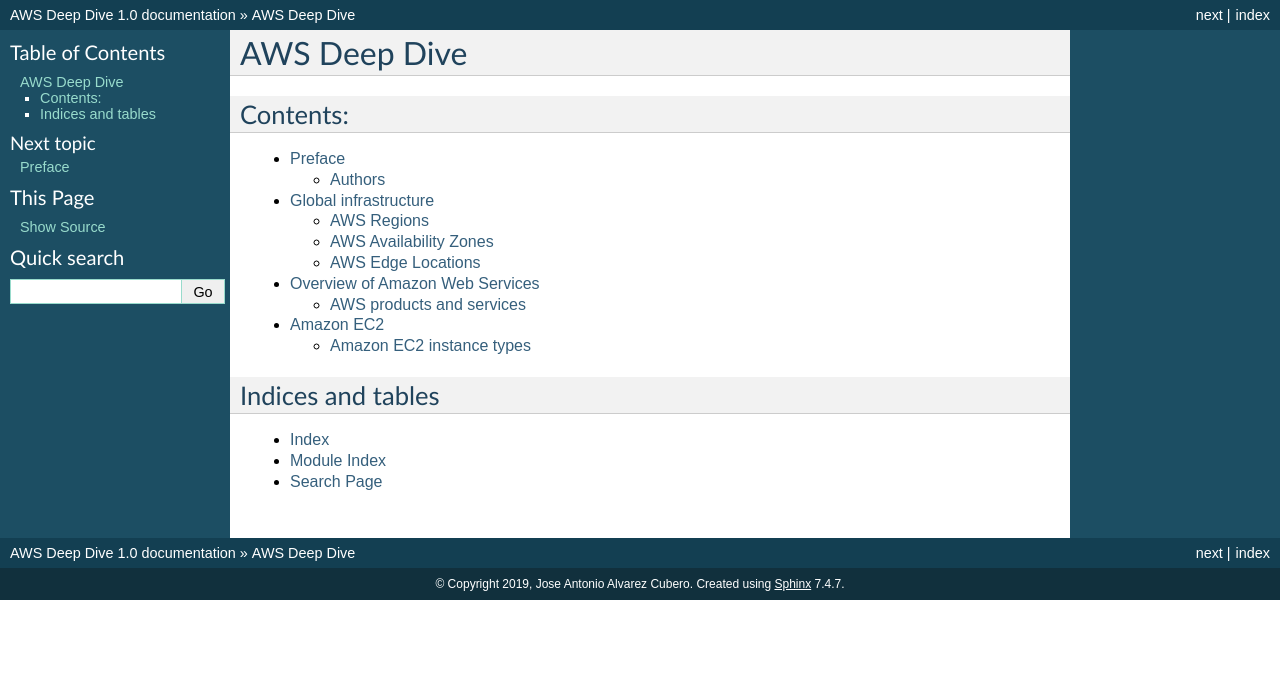
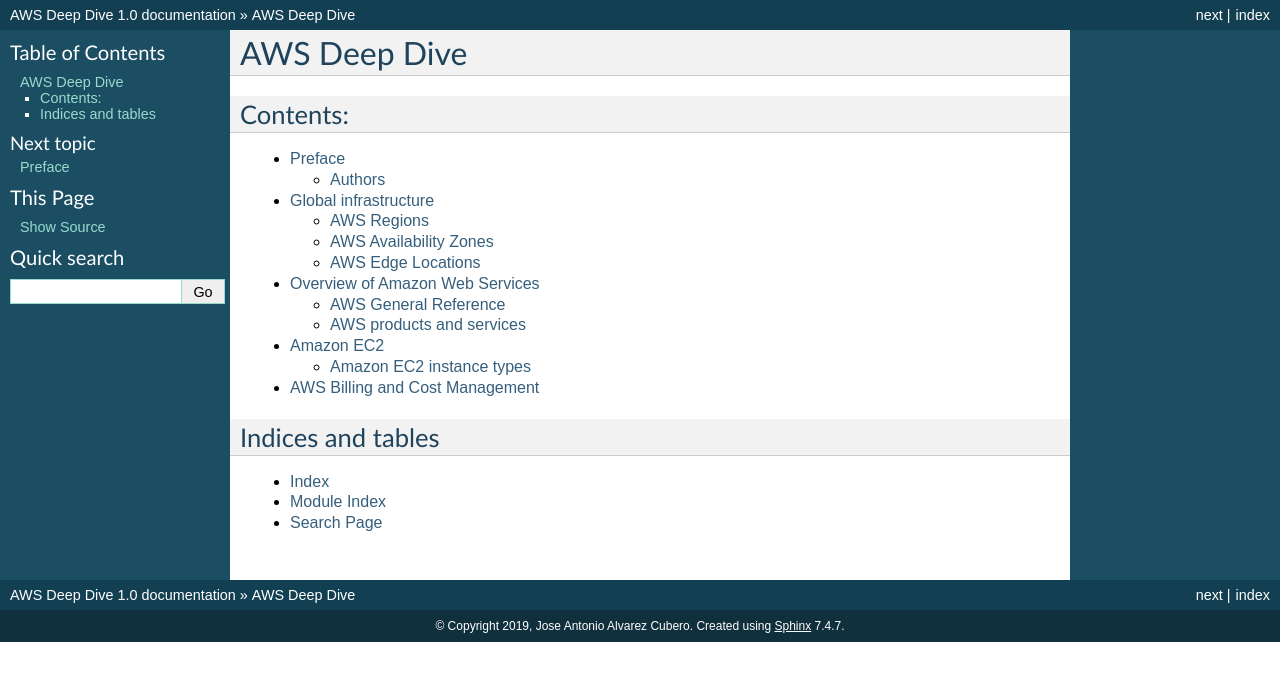
Before and after one commit to jacubero/aws-deep-dive, a Sphinx documentation site: the page built from docs/index.rst, in a window 1280 px wide. Shown: the top 681 px of the page. Built offline with Sphinx 7.4.7, drawn with Linux system fonts in a browser that asks for light colours; pages that are not in the unit, such as notebooks, are missing from menus.

Commit message:
New version

```diff
--- /dev/null
+++ b/docs/billing.rst
@@ -0,0 +1,4 @@
+Adding a compute layer
+######################
+
+`AWS Billing and Cost Management <https://docs.aws.amazon.com/awsaccountbilling/latest/aboutv2/using-ppslong.html#download-offers>`_
--- a/docs/global.rst
+++ b/docs/global.rst
@@ -38,6 +38,11 @@
 .. literalinclude:: intro_d/describe_regions.py
   :language: python
 
+
+`Describing your Regions <https://docs.aws.amazon.com/AWSEC2/latest/UserGuide/using-regions-availability-zones.html#using-regions-availability-zones-describe>`_
+
+`Describe Amazon EC2 Regions and Availability Zones <https://boto3.amazonaws.com/v1/documentation/api/latest/guide/ec2-example-regions-avail-zones.html>`_
+
 AWS Availability Zones
 **********************
 
--- a/docs/index.rst
+++ b/docs/index.rst
@@ -21,6 +21,7 @@
    Global infrastructure <global>
    Overview of Amazon Web Services <services>
    Amazon EC2 <ec2>
+   AWS Billing and Cost Management <billing>
 
 
    *
--- a/docs/services.rst
+++ b/docs/services.rst
@@ -1,6 +1,10 @@
 Overview of Amazon Web Services
 ###############################
 
+AWS General Reference
+=====================
+
+`AWS General Reference <https://docs.aws.amazon.com/general/latest/gr/Welcome.html>`_
 
 AWS products and services
 =========================
```
